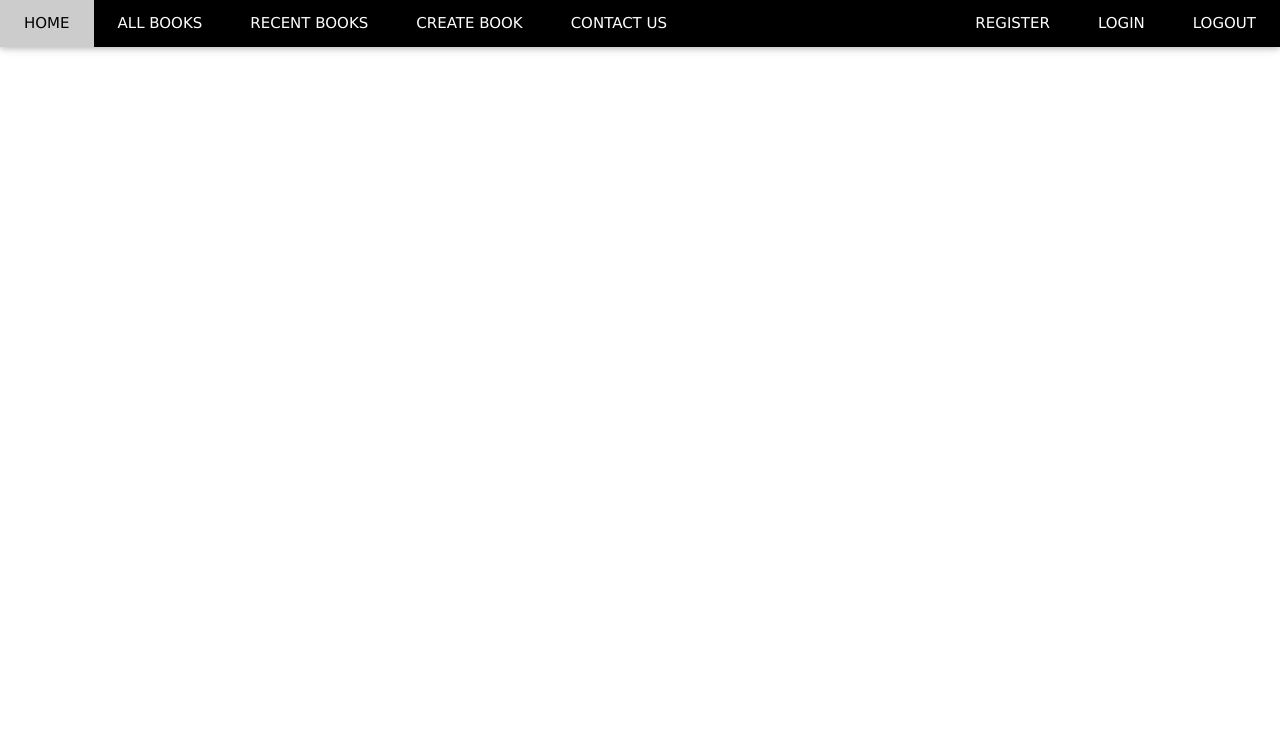
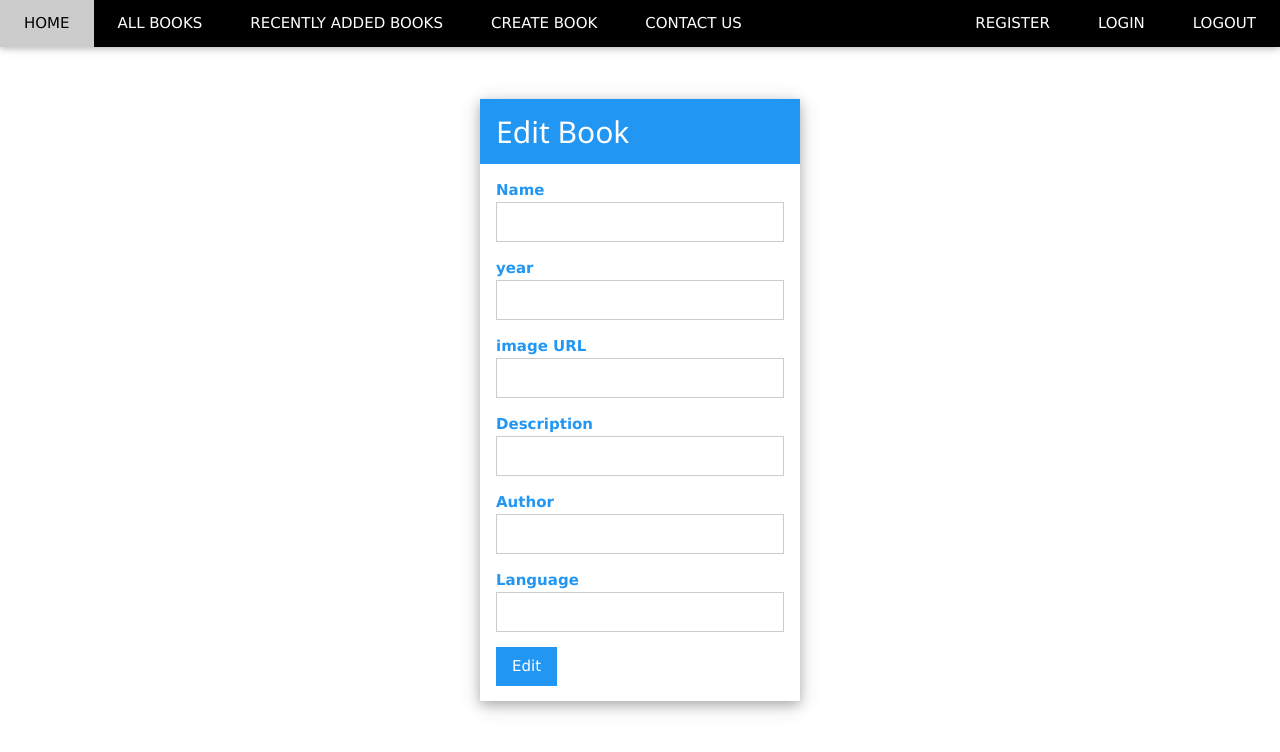
Before and after one commit to BorislavChavdarov/react-project, a React (Create React App) app: page /edit/1 in a window 1280 px wide. Shown: the top 752 px of the page. Built offline with nearby package versions, Linux system fonts and the light colour scheme; no server answers.

Commit message:
add edit and delete book functionality

```diff
--- a/src/App.js
+++ b/src/App.js
@@ -10,6 +10,7 @@ import Details from "./components/Details/Details";
 import RecentBooks from "./components/RecentBooks/RecentBooks";
 import { AuthProvider } from "./contexts/authContext";
 import Logout from "./components/Logout/Logout";
+import Edit from "./components/Edit/Edit";
 function App() {
   return (
     <AuthProvider>
@@ -24,6 +25,7 @@ function App() {
        <Route path="/all-books" element={<AllBooks />} />
        <Route path="/recent-books" element={<RecentBooks />} />
        <Route path="/details/:bookId" element={<Details />} />
+       <Route path="/edit/:bookId" element={<Edit />} />
        <Route path="/logout" element={<Logout />} />
      </Routes>
     </div>
--- a/src/components/CreateBook/CreateBook.js
+++ b/src/components/CreateBook/CreateBook.js
@@ -8,8 +8,8 @@ const CreateBook = () => {
   const navigate = useNavigate()
  const submitHandler = (e) => {
    e.preventDefault();
-   let { name, year, imgUrl, description, author } = Object.fromEntries(new FormData(e.currentTarget));
-  bookService.create({name, year, imgUrl, description, author}, user.accessToken)
+   let { name, year, imgUrl, description, author, language } = Object.fromEntries(new FormData(e.currentTarget));
+  bookService.create({name, year, imgUrl, description, author, language}, user.accessToken)
    .then(res => {
 navigate("/all-books")
    })
@@ -37,6 +37,9 @@ navigate("/all-books")
           <label className="w3-text-blue"><b>Author</b></label>
           <input className="w3-input w3-border w3-white" name="author" type="text" /></p>
           <p>
+          <label className="w3-text-blue"><b>Language</b></label>
+          <input className="w3-input w3-border w3-white" name="language" type="text" /></p>
+          <p>
 
           <button className="w3-btn w3-blue">Create</button></p>
         </form>
--- a/src/components/Details/Details.js
+++ b/src/components/Details/Details.js
@@ -1,19 +1,30 @@
 import {React, useEffect, useState} from "react";
-import { useParams } from "react-router";
+import { useNavigate, useParams } from "react-router";
+import { Link } from "react-router-dom";
+import { useAuthContext } from "../../contexts/authContext.js";
 import * as bookServices from "../../services/bookServices.js"
 
 const Details = () => {
   const { bookId } = useParams();
-  console.log(bookId)
+  const { user } = useAuthContext();
+  const navigate = useNavigate();
+  console.log(user)
 
   const [book, setBook] = useState({});
 useEffect( async () => {
 bookServices.getOne(bookId)
 .then(result => {
-  console.log(result)
   setBook(result)
 })
 }, [])
+const deleteHandler = (e) => {
+  e.preventDefault();
+ bookServices.deleteBook(bookId, user.accessToken)
+ .then(() => {
+navigate("/all-books")
+ })
+}
+
     return (
       <div>
         <div className="w3-row-padding ">
@@ -32,7 +43,20 @@ bookServices.getOne(bookId)
         <div className="w3-third w3-display-topright w3-padding-64" style={{width:"50%"}}>
           <h1>Description:</h1>
           <p>{book.description}</p>
+          {user._id == book._ownerId
+                   ?(<>
+                   <Link to={`/edit/${book._id}`} className="w3-btn w3-green ">Edit</Link>
+                   <a onClick={deleteHandler} className="w3-btn w3-red">Delete</a>
+                   </>
+                   )
+                   : ( user._id == ""
+                        ? (<p>login to like post</p>)
+                        :<button className="w3-btn w3-blue">Like</button>)
+                  }
 
+
+
+         <h1>Likes:0</h1>
          </div>
          </div>
          </div>)
--- /dev/null
+++ b/src/components/Edit/Edit.js
@@ -0,0 +1,58 @@
+import { useEffect, useState } from "react";
+import { useNavigate, useParams } from "react-router";
+import { useAuthContext } from "../../contexts/authContext.js";
+import * as bookServices from "../../services/bookServices.js"
+
+const Edit = () => {
+    const { bookId } = useParams();
+    const [book, setBook] = useState({});
+    const navigate = useNavigate();
+    const { user } = useAuthContext();
+useEffect(() => {
+    bookServices.getOne(bookId)
+        .then(res => {
+            setBook(res);
+        })
+}, [])
+
+const submitHandler = (e) => {
+    e.preventDefault();
+    let { name, year, imgUrl, description, author, language } = Object.fromEntries(new FormData(e.currentTarget));
+    console.log(name, year, imgUrl, description, author, language)
+    bookServices.editBook(bookId, {name, year, imgUrl, description, author, language}, user.accessToken)
+    .then(res => {
+ navigate(`/details/${bookId}`)
+    })
+
+  }
+
+    return (<div className="w3-card-4 w3-display-middle w3-quarter ">
+        <div className="w3-container w3-blue">
+            <h2>Edit Book</h2>
+        </div>
+        <form className="w3-container" method="POST" onSubmit={submitHandler} >
+            <p>
+                <label className="w3-text-blue"><b>Name</b></label>
+                <input className="w3-input w3-border w3-white" name="name" type="text" defaultValue={book.name} /></p>
+            <p>
+                <label className="w3-text-blue"><b>year</b></label>
+                <input className="w3-input w3-border w3-white" name="year" type="text" defaultValue={book.year}/></p>
+            <p>
+                <label className="w3-text-blue"><b>image URL</b></label>
+                <input className="w3-input w3-border w3-white" name="imgUrl" type="text" defaultValue={book.imgUrl}/></p>
+            <p>
+                <label className="w3-text-blue"><b>Description</b></label>
+                <input className="w3-input w3-border w3-white" name="description" type="text" defaultValue={book.description}/></p>
+            <p>
+                <label className="w3-text-blue"><b>Author</b></label>
+                <input className="w3-input w3-border w3-white" name="author" type="text" defaultValue={book.author}/></p>
+            <p>
+                <label className="w3-text-blue"><b>Language</b></label>
+                <input className="w3-input w3-border w3-white" name="language" type="text" defaultValue={book.language}/></p>
+            <p>
+
+                <button className="w3-btn w3-blue">Edit</button></p>
+        </form>
+    </div>)
+}
+export default Edit;
--- a/src/components/Header/Header.js
+++ b/src/components/Header/Header.js
@@ -7,7 +7,7 @@ const Header = () => {
         <div className="w3-bar w3-black w3-card">
           <Link to="/" className="w3-bar-item w3-button w3-padding-large">HOME</Link>
           <Link to="/all-books" className="w3-bar-item w3-button w3-padding-large w3-hide-small">ALL BOOKS</Link>
-          <Link to="/recent-books" className="w3-bar-item w3-button w3-padding-large w3-hide-small">RECENT BOOKS</Link>
+          <Link to="/recent-books" className="w3-bar-item w3-button w3-padding-large w3-hide-small">RECENTLY ADDED BOOKS</Link>
           <Link to="/create-book" className="w3-bar-item w3-button w3-padding-large w3-hide-small">CREATE BOOK</Link>
           <Link to="/contact-us" className="w3-bar-item w3-button w3-padding-large w3-hide-small">CONTACT US</Link>
 
--- a/src/services/BookServices.js
+++ b/src/services/BookServices.js
@@ -6,7 +6,7 @@ export const getAll = () => {
 
 }
 export const getAllSortedByDate = () => {
-    return fetch(`${baseUrl}/data/books?sortBy=_createdOn%20desc`)
+    return fetch(`${baseUrl}/data/books?sortBy=%5FcreatedOn%20asc`)
     .then(res => res.json())
 
    }
@@ -14,16 +14,41 @@ export const getOne = (id) => {
     return fetch(`${baseUrl}/data/books/${id}`)
  .then(res => res.json())
 }
-export const create = (data, token) => {
-    console.log(data, token)
+export const create = ({name, year, imgUrl, description, author, language}, token) => {
+
     return fetch(`${baseUrl}/data/books/`, {
         method:"POST",
         headers: {
             'content-type': 'application/json',
             "X-Authorization": token
         },
-     body: JSON.stringify(data)
+     body: JSON.stringify({name, year, imgUrl, description, author, language, likes:[0, []]})
 
     })
     .then(res => res.json())
 }
+export const editBook = (bookId, {name, year, imgUrl, description, author, language}, token) => {
+
+    return fetch(`${baseUrl}/data/books/${bookId}`, {
+        method:"PUT",
+        headers: {
+            'content-type': 'application/json',
+            "X-Authorization": token
+        },
+     body: JSON.stringify({name, year, imgUrl, description, author, language, likes:[0, []]})
+
+    })
+    .then(res => res.json())
+}
+export const deleteBook = (bookId, token) => {
+    return fetch(`${baseUrl}/data/books/${bookId}`,{
+        method:"DELETE",
+        headers: {
+            "X-Authorization": token
+        }
+    })
+    .then(res => res.json())
+}
+export const like = (bookId, token) => {
+
+}
```
